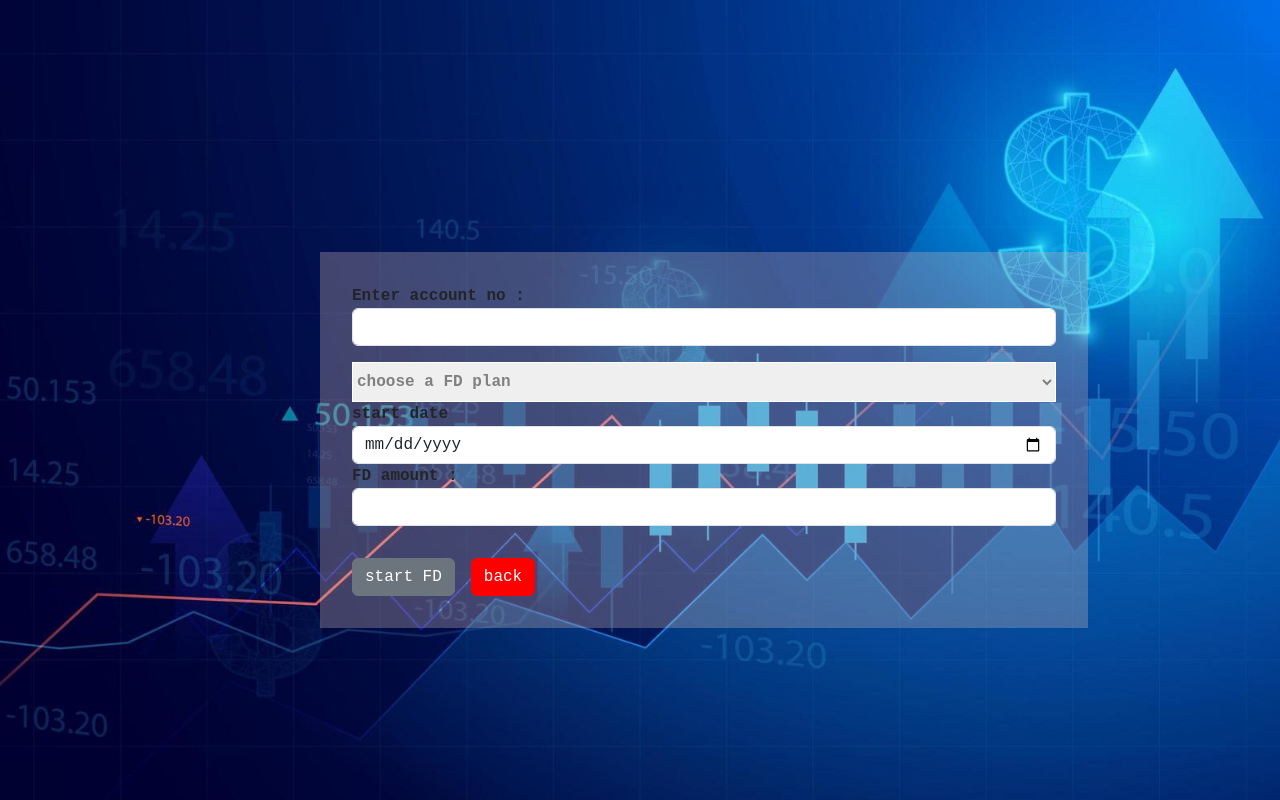
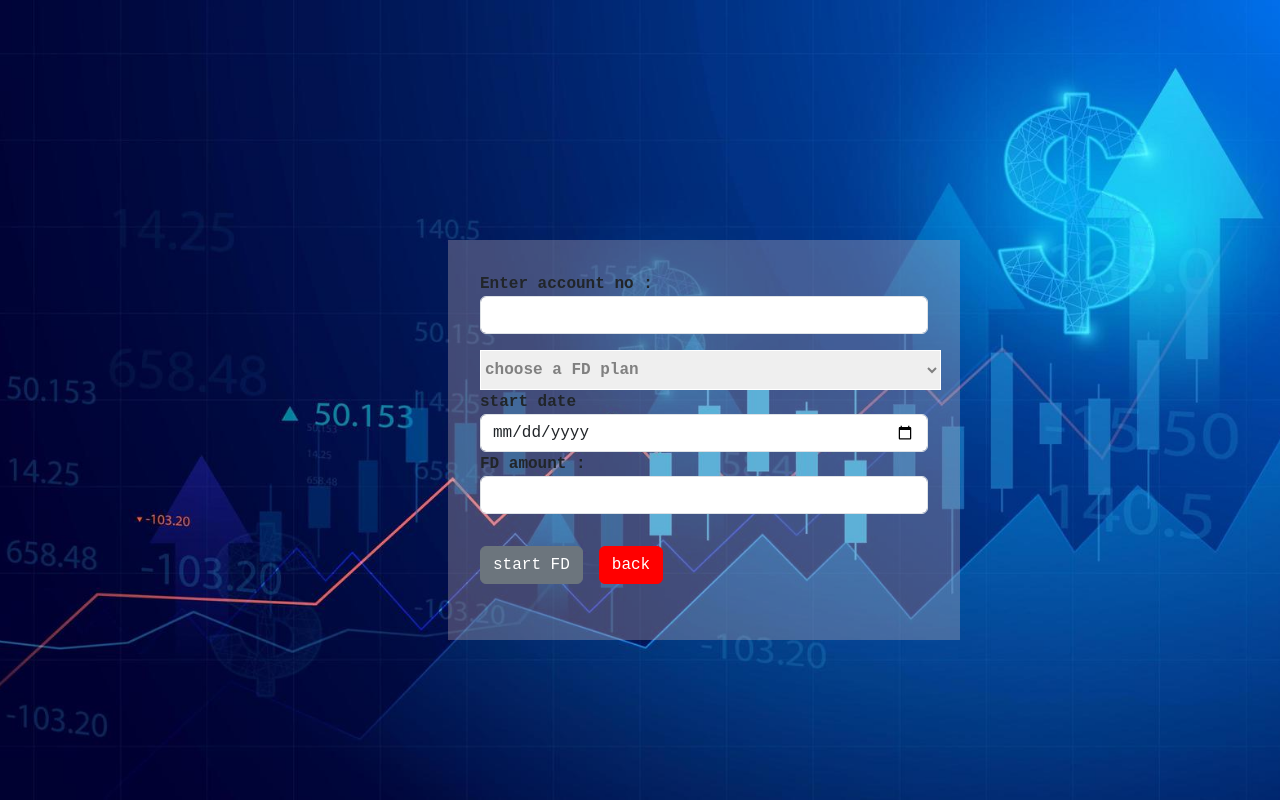
Before and after one commit to Kisara-k/bank-sys, a React (Create React App) app in the folder client/: page /FD in a window 1280 px wide. Built offline with nearby package versions, Linux system fonts and the light colour scheme.

Commit message:
Refactor Fixeddeposit page CSS to adjust width and height, and update background image

```diff
--- a/client/src/pages/Fixeddeposit.css
+++ b/client/src/pages/Fixeddeposit.css
@@ -1,6 +1,7 @@
 
 #fdForm{
-    width: 60vw;
+    width: 40vw;
+    height: 50vh; /* Increased box height */
     background-color: rgba(211, 188, 188, 0.309);
     padding: 2rem;
     align-items: center;
@@ -8,7 +9,7 @@
     margin-top: 10vh;
     font-family: monospace;
     font-weight: 600;
-    }
+}
     #fdPage {
         background-image: url('./img/fd.jpg'); /* Path to your background image */
         background-size: cover; /* Ensure the image covers the entire container */
@@ -23,11 +24,12 @@
     }
 
 #fdplans{
-    width: 55vw;
+    width: 36vw;
     height: 2.5rem;
     position: relative;
     right: 2rem;
     margin-top: 1rem;
+
 }
 #startFD{
     margin-top: 2rem;
```
